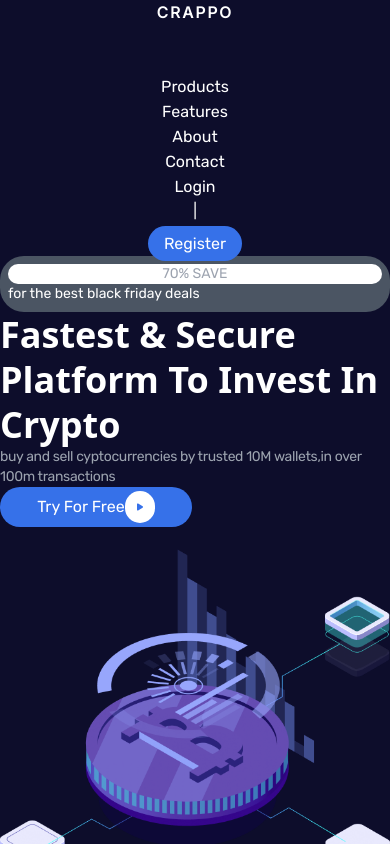
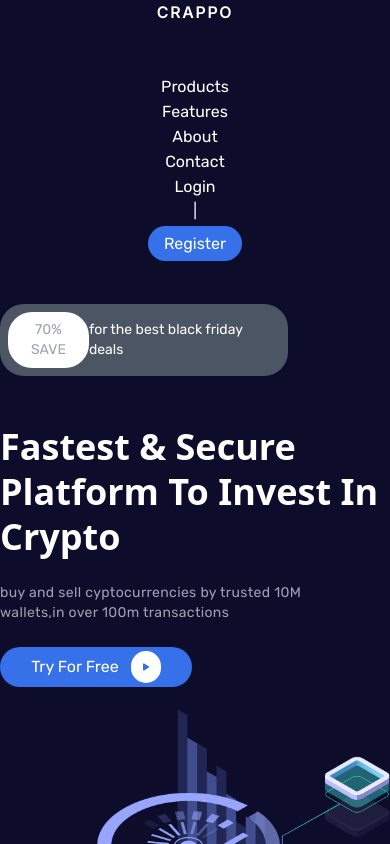
Before and after one commit to rosemutai/crappo, a Next.js app: page / in a window 390 px wide. Shown: the top 844 px of the page. Built offline with nearby package versions, Linux system fonts and the light colour scheme.

Commit message:
Make page Responsive

```diff
--- a/components/MiddleBanner.js
+++ b/components/MiddleBanner.js
@@ -8,16 +8,16 @@
   return (
     <div className="middle-banner md:w-10/12  md:mx-auto  md:flex md:justify-between md:items-center md:mt-2">
         <div className="left-side md:mt-16">
-            <div className="discount-button bg-gray-600 rounded-3xl p-2 md:flex md:justify-between
-                md:w-96 text-sm font-light ">
+            <div className="discount-button bg-gray-600 rounded-3xl p-2 flex justify-between items-center
+                w-72 md:w-96 text-sm font-light md:mt-0 mt-12">
                 <p className="smallbutton font-rubik bg-white text-gray-400 rounded-3xl px-2
-                    text-center text-sm">70% SAVE</p>
+                    text-center text-sm py-2 md:py-0">70% SAVE</p>
                 <p className="font-rubik text-white">for the best black friday deals</p>
 
             </div>
-            <h2 className="ad text-white font-extrabold md:mt-5 text-4xl leading-tight  md:w-96
+            <h2 className="ad text-white font-extrabold mt-12 md:mt-5 text-4xl leading-tight  md:w-96
                 tracking-normal"> Fastest & Secure Platform To Invest In Crypto </h2>
-            <p className="font-rubik font-extralight text-sm text-gray-400 tracking-tight md:my-3">
+            <p className="font-rubik font-extralight text-sm text-gray-400 tracking-wide md:tracking-tight pr-8 md:pr-0 my-6 md:my-3">
                 buy and sell cyptocurrencies by trusted 10M wallets,in over 100m transactions</p>
 
             <button className="font-rubik bg-lightblue md:mt-3  rounded-3xl p-1 text-white w-48
@@ -25,7 +25,7 @@
                 Try For Free
                 <FontAwesomeIcon
                     icon={faPlay}
-                    className="textxs bg-white text-lightblue w-1.5 h-1.5 px-3 py-2 rounded-3xl md:ml-3"
+                    className="textxs bg-white text-lightblue w-1.5 h-1.5 px-3 py-2 rounded-3xl ml-3"
                 />
             </button>
         </div>
```
